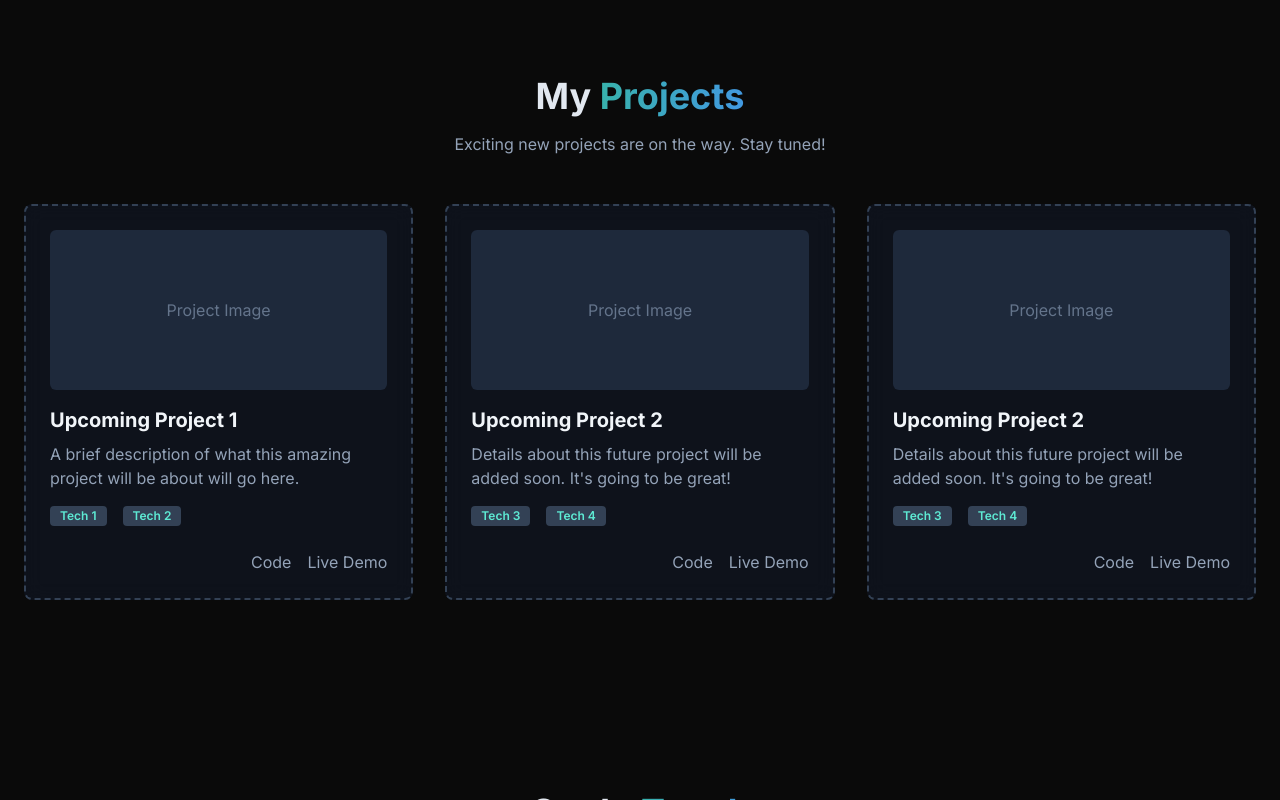
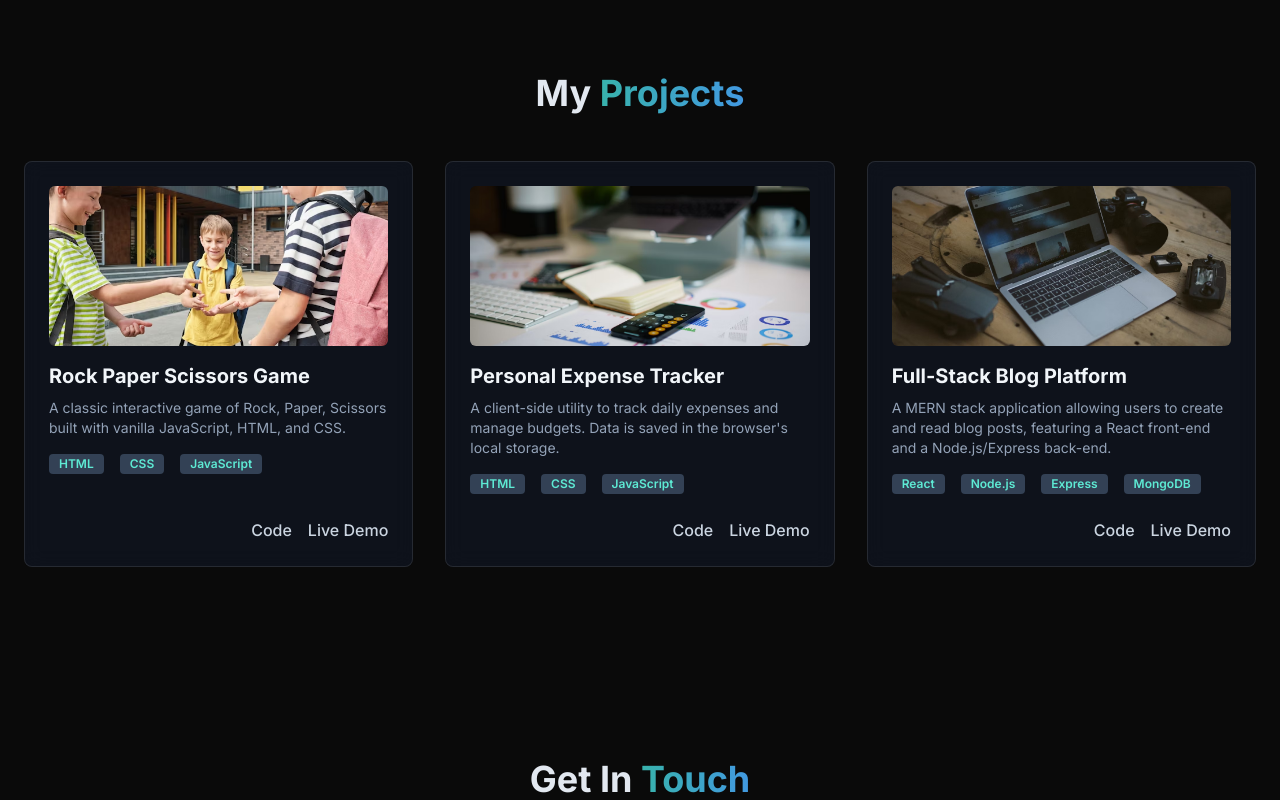
Before and after one commit to Milan0407/FUTURE_FS_01, a plain HTML site: page index.html in a window 1280 px wide. Shown: the part 1877-2677 px from the top of the page. Drawn offline with nearby package versions, Linux system fonts and the light colour scheme.

Commit message:
Added some projects in my portfolio

```diff
--- a/index.html
+++ b/index.html
@@ -29,12 +29,10 @@
         -webkit-backdrop-filter: blur(10px);
         border: 1px solid rgba(255, 255, 255, 0.1);
       }
-      .skill-card:hover {
+      .skill-card:hover,
+      .project-card:hover {
         transform: translateY(-5px);
         box-shadow: 0 10px 20px rgba(56, 178, 172, 0.1);
-      }
-      .project-card-placeholder {
-        border-style: dashed;
       }
       /* Scrollbar styling */
       ::-webkit-scrollbar {
@@ -178,6 +176,7 @@
             <a
               href="https://www.linkedin.com/in/milan-chauhan-929837263/"
               target="_blank"
+              rel="noopener noreferrer"
               class="text-slate-400 hover:text-teal-400 transition duration-300"
             >
               <svg
@@ -196,6 +195,7 @@
             <a
               href="https://github.com/Milu723"
               target="_blank"
+              rel="noopener noreferrer"
               class="text-slate-400 hover:text-teal-400 transition duration-300"
             >
               <svg
@@ -228,7 +228,7 @@
       </section>
 
       <!-- About Section -->
-      <section id="about" class="py-28">
+      <section id="about" class="py-24">
         <h2 class="text-3xl md:text-4xl font-bold text-center">
           About <span class="gradient-text">Me</span>
         </h2>
@@ -238,11 +238,12 @@
           <div class="w-full p-8 rounded-lg glass-effect">
             <p class="text-slate-300 leading-relaxed text-lg">
               I'm a passionate Full Stack Developer with a strong foundation in
-              Java and web technologies. Currently pursuing my Bachelor's in
-              Computer Science Engineering, my journey in programming started
-              with curiosity and has evolved into a passion for building
-              applications that solve real-world problems. I love creating
-              efficient, scalable solutions that make a real impact.
+              Java and the MERN stack. As a Computer Science Engineering
+              student, my journey in programming started with curiosity and has
+              evolved into a passion for building applications that solve
+              real-world problems. I love creating efficient, scalable solutions
+              that make a real impact and am currently seeking opportunities to
+              apply my skills to new and exciting projects.
             </p>
           </div>
         </div>
@@ -256,7 +257,6 @@
         <div
           class="mt-12 grid grid-cols-2 sm:grid-cols-3 md:grid-cols-4 lg:grid-cols-5 gap-6 max-w-6xl mx-auto"
         >
-          <!-- Skill Card Example -->
           <div
             class="skill-card p-6 rounded-lg text-center transition-all duration-300 glass-effect"
           >
@@ -325,131 +325,161 @@
         <h2 class="text-3xl md:text-4xl font-bold text-center">
           My <span class="gradient-text">Projects</span>
         </h2>
-        <p class="text-center mt-4 text-slate-400 max-w-2xl mx-auto">
-          Exciting new projects are on the way. Stay tuned!
-        </p>
 
         <div class="mt-12 grid md:grid-cols-2 lg:grid-cols-3 gap-8">
-          <!-- Project Card Placeholder 1 -->
+          <!-- Project 1: Rock Paper Scissors -->
           <div
-            class="p-6 rounded-lg glass-effect project-card-placeholder border-2 border-slate-700 flex flex-col justify-between"
+            class="project-card p-6 rounded-lg glass-effect flex flex-col justify-between"
           >
             <div>
-              <div
-                class="w-full h-40 bg-slate-800 rounded-md mb-4 flex items-center justify-center"
-              >
-                <span class="text-slate-500">Project Image</span>
-              </div>
+              <img
+                src="assets/rockpaperscissor.avif"
+                alt="Rock Paper Scissors Game"
+                class="w-full h-40 object-cover rounded-md mb-4"
+                onerror="this.onerror=null;this.src='https://placehold.co/400x200/1f2937/e2e8f0?text=Project+Image';"
+              />
               <h3 class="text-xl font-bold text-slate-100">
-                Upcoming Project 1
+                Rock Paper Scissors Game
               </h3>
-              <p class="mt-2 text-slate-400">
-                A brief description of what this amazing project will be about
-                will go here.
+              <p class="mt-2 text-slate-400 text-sm">
+                A classic interactive game of Rock, Paper, Scissors built with
+                vanilla JavaScript, HTML, and CSS.
               </p>
               <div class="mt-4 flex flex-wrap gap-2">
                 <span
                   class="bg-slate-700 text-teal-300 text-xs font-semibold mr-2 px-2.5 py-0.5 rounded"
-                  >Tech 1</span
+                  >HTML</span
                 >
                 <span
                   class="bg-slate-700 text-teal-300 text-xs font-semibold mr-2 px-2.5 py-0.5 rounded"
-                  >Tech 2</span
+                  >CSS</span
+                >
+                <span
+                  class="bg-slate-700 text-teal-300 text-xs font-semibold mr-2 px-2.5 py-0.5 rounded"
+                  >JavaScript</span
                 >
               </div>
             </div>
             <div class="mt-6 flex justify-end space-x-4">
               <a
-                href="#"
-                class="text-slate-400 hover:text-teal-400 transition duration-300"
+                href="https://github.com/Milu723/rock-paper-scissors-game"
+                target="_blank"
+                rel="noopener noreferrer"
+                class="text-slate-300 hover:text-teal-400 font-medium transition duration-300"
                 >Code</a
               >
               <a
-                href="#"
-                class="text-slate-400 hover:text-teal-400 transition duration-300"
+                href="https://rock-paper-scissors-game-lac-phi.vercel.app"
+                target="_blank"
+                rel="noopener noreferrer"
+                class="text-slate-300 hover:text-teal-400 font-medium transition duration-300"
                 >Live Demo</a
               >
             </div>
           </div>
 
-          <!-- Project Card Placeholder 2 -->
+          <!-- Project 2: Personal Expense Tracker -->
           <div
-            class="p-6 rounded-lg glass-effect project-card-placeholder border-2 border-slate-700 flex flex-col justify-between"
+            class="project-card p-6 rounded-lg glass-effect flex flex-col justify-between"
           >
             <div>
-              <div
-                class="w-full h-40 bg-slate-800 rounded-md mb-4 flex items-center justify-center"
-              >
-                <span class="text-slate-500">Project Image</span>
-              </div>
+              <img
+                src="assets/expn.avif"
+                alt="Personal Expense Tracker"
+                class="w-full h-40 object-cover rounded-md mb-4"
+                onerror="this.onerror=null;this.src='https://placehold.co/400x200/1f2937/e2e8f0?text=Project+Image';"
+              />
               <h3 class="text-xl font-bold text-slate-100">
-                Upcoming Project 2
+                Personal Expense Tracker
               </h3>
-              <p class="mt-2 text-slate-400">
-                Details about this future project will be added soon. It's going
-                to be great!
+              <p class="mt-2 text-slate-400 text-sm">
+                A client-side utility to track daily expenses and manage
+                budgets. Data is saved in the browser's local storage.
               </p>
               <div class="mt-4 flex flex-wrap gap-2">
                 <span
                   class="bg-slate-700 text-teal-300 text-xs font-semibold mr-2 px-2.5 py-0.5 rounded"
-                  >Tech 3</span
+                  >HTML</span
                 >
                 <span
                   class="bg-slate-700 text-teal-300 text-xs font-semibold mr-2 px-2.5 py-0.5 rounded"
-                  >Tech 4</span
+                  >CSS</span
+                >
+                <span
+                  class="bg-slate-700 text-teal-300 text-xs font-semibold mr-2 px-2.5 py-0.5 rounded"
+                  >JavaScript</span
                 >
               </div>
             </div>
             <div class="mt-6 flex justify-end space-x-4">
               <a
-                href="#"
-                class="text-slate-400 hover:text-teal-400 transition duration-300"
+                href="https://github.com/Milu723/Expense-Tracker"
+                target="_blank"
+                rel="noopener noreferrer"
+                class="text-slate-300 hover:text-teal-400 font-medium transition duration-300"
                 >Code</a
               >
               <a
-                href="#"
-                class="text-slate-400 hover:text-teal-400 transition duration-300"
+                href="https://expense-tracker-flame-phi-28.vercel.app"
+                target="_blank"
+                rel="noopener noreferrer"
+                class="text-slate-300 hover:text-teal-400 font-medium transition duration-300"
                 >Live Demo</a
               >
             </div>
           </div>
-          <!-- Project Card Placeholder 3 -->
+
+          <!-- Project 3: Full-Stack Blog Platform -->
           <div
-            class="p-6 rounded-lg glass-effect project-card-placeholder border-2 border-slate-700 flex flex-col justify-between"
+            class="project-card p-6 rounded-lg glass-effect flex flex-col justify-between"
           >
             <div>
-              <div
-                class="w-full h-40 bg-slate-800 rounded-md mb-4 flex items-center justify-center"
-              >
-                <span class="text-slate-500">Project Image</span>
-              </div>
+              <img
+                src="assets/blog.avif"
+                alt="Full-Stack Blog Platform"
+                class="w-full h-40 object-cover rounded-md mb-4"
+                onerror="this.onerror=null;this.src='https://placehold.co/400x200/1f2937/e2e8f0?text=Project+Image';"
+              />
               <h3 class="text-xl font-bold text-slate-100">
-                Upcoming Project 2
+                Full-Stack Blog Platform
               </h3>
-              <p class="mt-2 text-slate-400">
-                Details about this future project will be added soon. It's going
-                to be great!
+              <p class="mt-2 text-slate-400 text-sm">
+                A MERN stack application allowing users to create and read blog
+                posts, featuring a React front-end and a Node.js/Express
+                back-end.
               </p>
               <div class="mt-4 flex flex-wrap gap-2">
                 <span
                   class="bg-slate-700 text-teal-300 text-xs font-semibold mr-2 px-2.5 py-0.5 rounded"
-                  >Tech 3</span
+                  >React</span
                 >
                 <span
                   class="bg-slate-700 text-teal-300 text-xs font-semibold mr-2 px-2.5 py-0.5 rounded"
-                  >Tech 4</span
+                  >Node.js</span
+                >
+                <span
+                  class="bg-slate-700 text-teal-300 text-xs font-semibold mr-2 px-2.5 py-0.5 rounded"
+                  >Express</span
+                >
+                <span
+                  class="bg-slate-700 text-teal-300 text-xs font-semibold mr-2 px-2.5 py-0.5 rounded"
+                  >MongoDB</span
                 >
               </div>
             </div>
             <div class="mt-6 flex justify-end space-x-4">
               <a
-                href="#"
-                class="text-slate-400 hover:text-teal-400 transition duration-300"
+                href="https://github.com/Milu723/fullstack-blog-app"
+                target="_blank"
+                rel="noopener noreferrer"
+                class="text-slate-300 hover:text-teal-400 font-medium transition duration-300"
                 >Code</a
               >
               <a
-                href="#"
-                class="text-slate-400 hover:text-teal-400 transition duration-300"
+                href="https://fullstack-blog-app-plum.vercel.app"
+                target="_blank"
+                rel="noopener noreferrer"
+                class="text-slate-300 hover:text-teal-400 font-medium transition duration-300"
                 >Live Demo</a
               >
             </div>
@@ -511,7 +541,6 @@
       });
 
       // --- Animation for background blobs ---
-      // This is a simple CSS animation, defined in the keyframes below
       const style = document.createElement("style");
       style.innerHTML = `
             @keyframes blob {
```
Also changed, not shown: assets/blog.avif (added), assets/expn.avif (added), assets/rockpaperscissor.avif (added).
